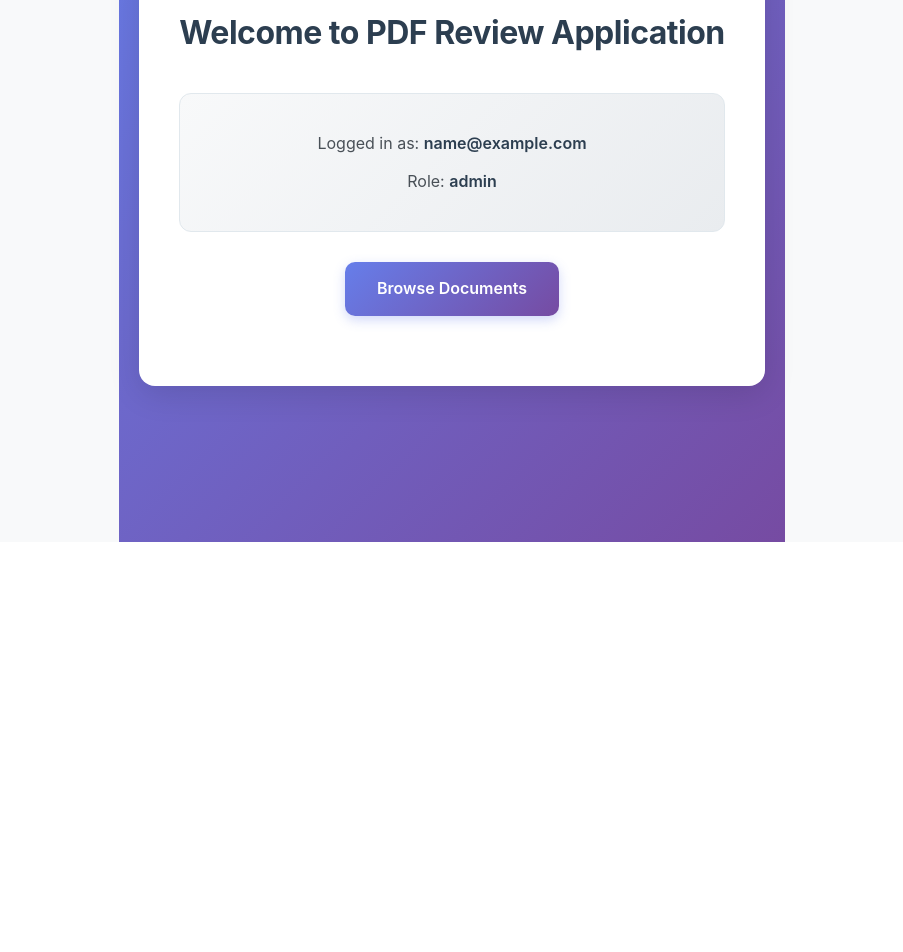
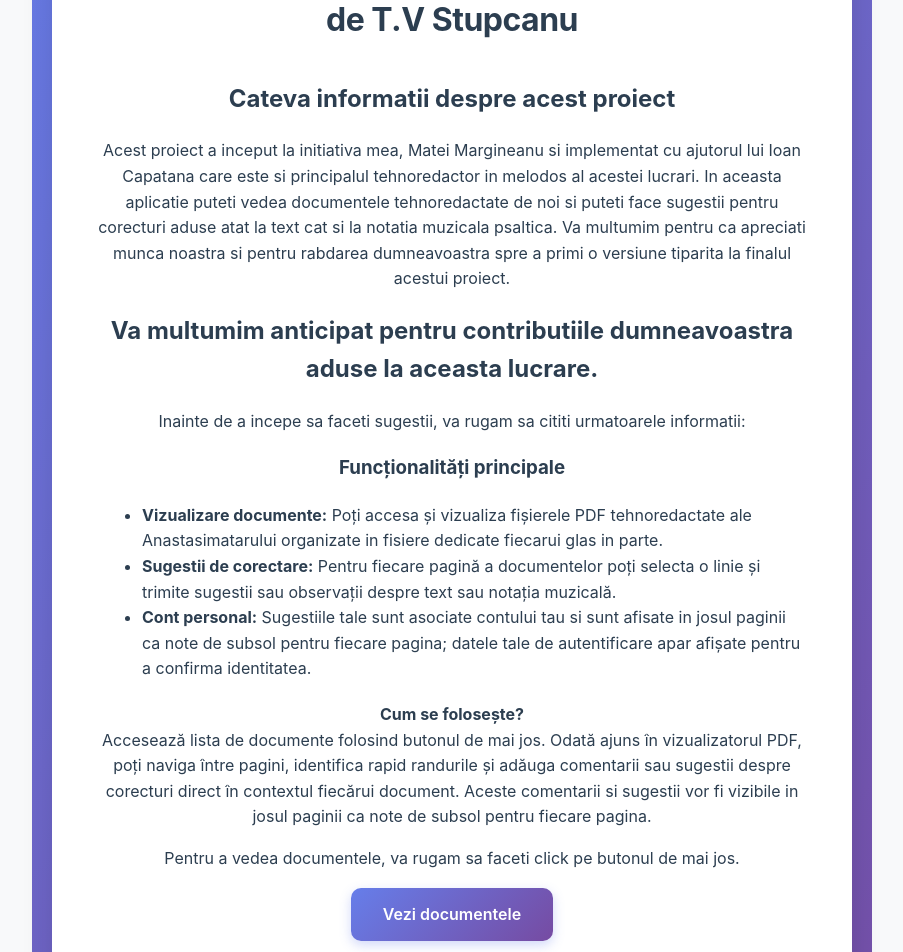
Before and after one commit to mateimargineanuepc/pdfreviewerapp, a React (Vite) app in the folder client/: page / in a window 1280 px wide. Shown: the part 280-1232 px from the top of the page, without its empty margins (188-1091 px from the left). Before the commit the page ends 822 px from the top, so only its background shows below. Built offline with nearby package versions, Linux system fonts and the light colour scheme; no server answers; sample sign-in values are in the browser's storage.

Commit message:
edited name and description

```diff
--- a/client/src/components/Navigation.jsx
+++ b/client/src/components/Navigation.jsx
@@ -53,7 +53,7 @@ function Navigation() {
             <div className="nav-container">
                 {/* Logo/Brand */}
                 <Link to="/" className="nav-brand" onClick={closeMenu}>
-                    <h2>PDF Review</h2>
+                    <h2>Anastasimatar Stupcanu - Corectare</h2>
                 </Link>
 
                 {/* Desktop Navigation */}
--- a/client/src/pages/HomePage.jsx
+++ b/client/src/pages/HomePage.jsx
@@ -14,18 +14,49 @@ function HomePage() {
     return (
         <div className="home-page">
             <div className="home-container">
-                <h1>Welcome to PDF Review Application</h1>
+                <h1>Bine ati venit la aplicatia mea dedicata
+                corectarii si completariiAnastasimatarului scris de T.V Stupcanu</h1>
+                <h2>Cateva informatii despre acest proiect</h2>
+                <p>Acest proiect a inceput la initiativa mea, Matei Margineanu si
+                    implementat cu ajutorul lui Ioan Capatana care este si principalul tehnoredactor
+                    in melodos al acestei lucrari. In aceasta aplicatie puteti vedea documentele tehnoredactate de noi si puteti face sugestii pentru
+                    corecturi aduse atat la text cat si la notatia muzicala psaltica. Va multumim pentru ca apreciati munca noastra si pentru
+                    rabdarea dumneavoastra spre a primi o versiune tiparita la finalul acestui proiect.</p>
+                    <h2>Va multumim anticipat pentru contributiile dumneavoastra aduse la aceasta lucrare.</h2>
+                    <p>Inainte de a incepe sa faceti sugestii, va rugam sa cititi urmatoarele informatii:</p>
+                <div className="home-section">
+                    <h3>Funcționalități principale</h3>
+                    <ul style={{ textAlign: 'left', maxWidth: 700, margin: '20px auto' }}>
+                        <li>
+                            <strong>Vizualizare documente:</strong> Poți accesa și vizualiza fișierele PDF tehnoredactate ale Anastasimatarului organizate in fisiere dedicate fiecarui glas in parte.
+                        </li>
+                        <li>
+                            <strong>Sugestii de corectare:</strong> Pentru fiecare pagină a documentelor poți selecta o linie și trimite sugestii sau observații despre text sau notația muzicală.
+                        </li>
+                        <li>
+                            <strong>Cont personal:</strong> Sugestiile tale sunt asociate contului tau si sunt afisate in josul paginii ca note de subsol pentru fiecare pagina; datele tale de autentificare apar afișate pentru a confirma identitatea.
+                        </li>
+                    </ul>
+                    <p style={{ marginTop: 14 }}>
+                        <strong>Cum se folosește?</strong><br />
+                        Accesează lista de documente folosind butonul de mai jos. Odată ajuns în vizualizatorul PDF, poți naviga între pagini,
+                        identifica rapid randurile și adăuga comentarii sau sugestii despre corecturi direct în contextul fiecărui document.
+                        Aceste comentarii si sugestii vor fi vizibile in josul paginii ca note de subsol pentru fiecare pagina.
+                    </p>
+                </div>
+                <p>Pentru a vedea documentele, va rugam sa faceti click pe butonul de mai jos.</p>
+
+                <div className="actions">
+                    <Link to="/documents" className="viewer-button">
+                        Vezi documentele
+                    </Link>
+                </div>
                 {user && (
                     <div className="user-info">
                         <p>Logged in as: <strong>{user.email}</strong></p>
                         <p>Role: <strong>{user.role}</strong></p>
                     </div>
                 )}
-                <div className="actions">
-                    <Link to="/documents" className="viewer-button">
-                        Browse Documents
-                    </Link>
-                </div>
             </div>
         </div>
     );
```
